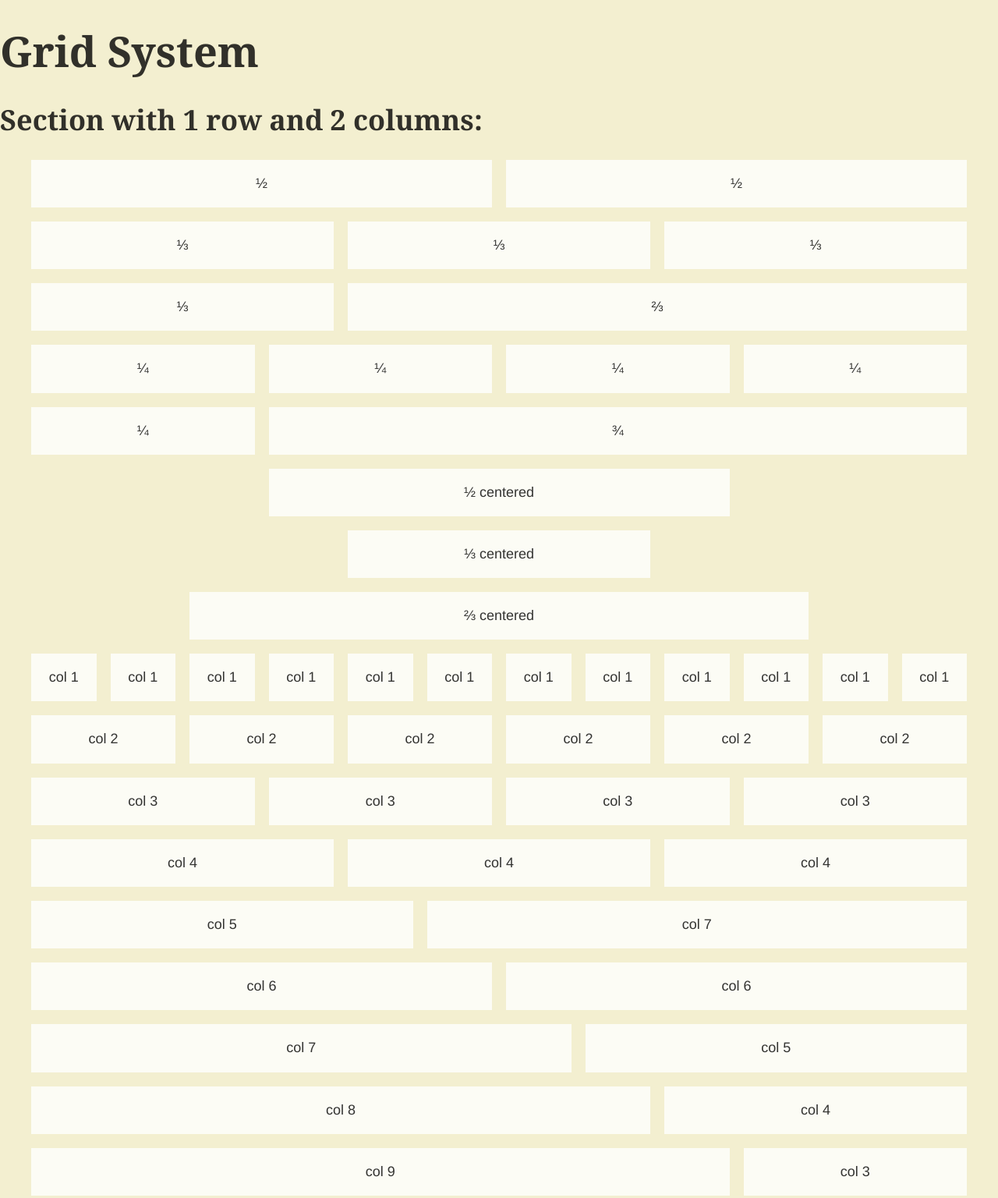
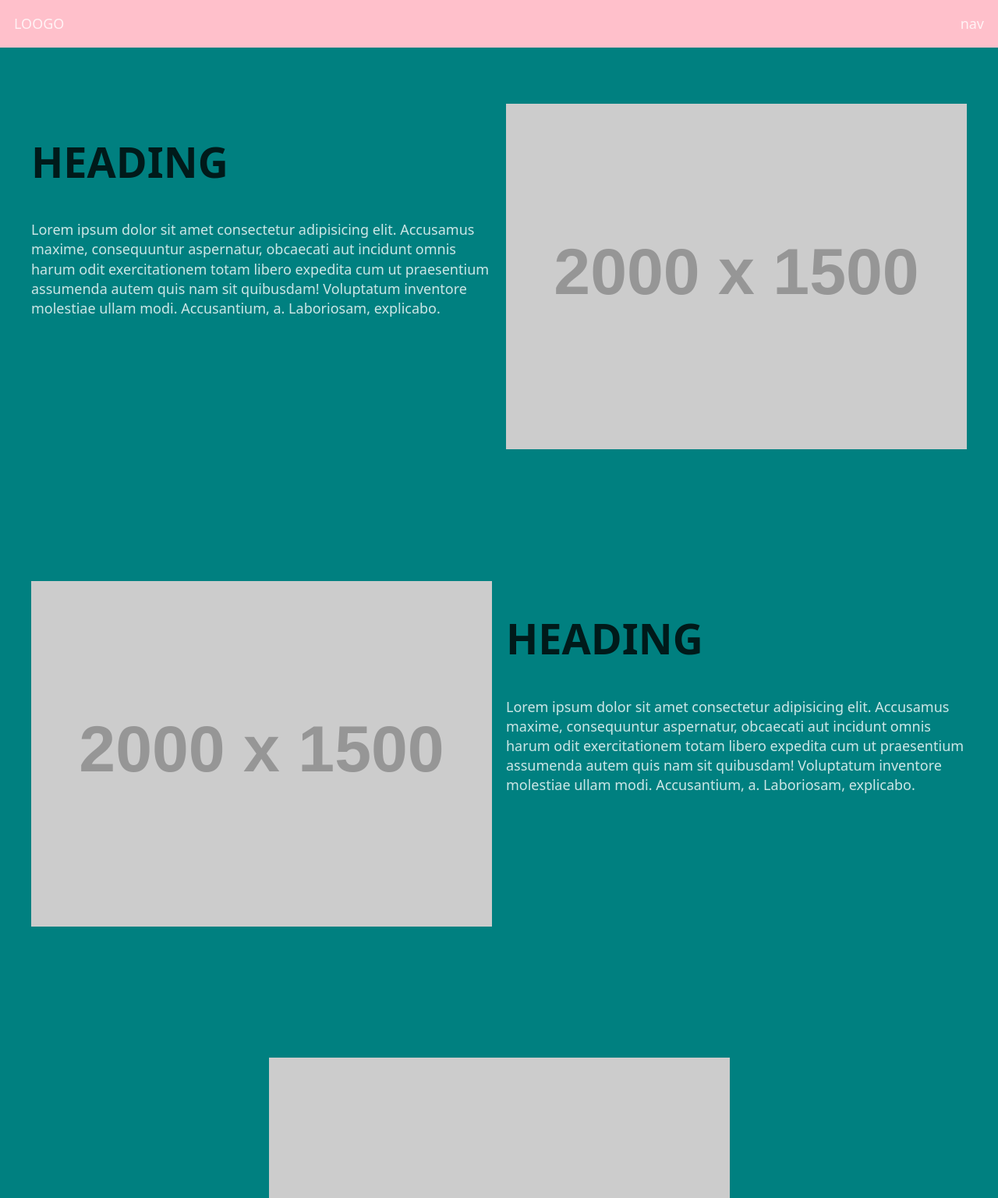
Before and after one commit to EmanCorNMA/simplebase, a plain HTML site: page index.html in a window 1280 px wide. Shown: the top 1536 px of the page at 78% size. Drawn offline with Linux system fonts and the light colour scheme; placeholder pictures from the web are drawn by us.

Commit message:
adding content?

```diff
--- a/css/style.css
+++ b/css/style.css
@@ -48,16 +48,18 @@ CSS TABLE OF CONTENTS
 
 :root {
     --color-body-background: rgba(243, 239, 208, 1);
-    --color-text-body: rgb(0 0 0 / .8);
+    --color-text-body: rgba(255, 255, 255, 0.8);
     --color-text-headings: rgb(0 0 0 / .8);
     --color-links: rgb(201, 137, 0);
     --color-links-hover: rgb(173, 173, 173);
 
-    --font-body: Helvetica, Arial, sans-serif;
-    --font-headings: Georgia, serif;
+    --font-body: system-ui, Helvetica, Arial, sans-serif;
+    --font-headings: system-ui, Georgia, serif;
 
     --container-width: 1200px;
-
+    --unit-small: 1em;
+    --unit-medium: 2em;
+    --unit-large: 4em;
 }
 
 /* GLOBAL RESET */
@@ -348,3 +350,30 @@ SITE STRUCTURE
 -----------------------------
 
 */
+
+/* SITE HEADER */
+.site-header {
+    background-color: pink;
+
+    display: flex;
+    justify-content: space-between;
+
+    padding: var(--unit-small);
+}
+
+/* SITE MAIN */
+.site-main {
+    background-color: teal;
+}
+
+/* SECTIONS */
+section {
+    padding: var(--unit-large) var(--unit-small);
+}
+
+/* SITE FOOTER */
+.site-footer {
+    background-color: sandybrown;
+
+    padding: var(--unit-small);
+}
--- a/index.html
+++ b/index.html
@@ -12,239 +12,63 @@
 
 <body>
 
-    <h1>Grid System</h1>
-    <h2>Section with 1 row and 2 columns:</h2>
-    <section>
-        <div class="container">
+    <header class="site-header">
+        <div class="site-logo">LOOGO</div>
+        <div class="site-nav">nav</div>
+    </header>
 
-            <div class="row demo">
-                <div class="one-half">
-                    &frac12;
-                </div>
-                <div class="one-half">
-                    &frac12;
+    <main class="site-main">
+        <section>
+            <div class="container">
+                <div class="row">
+                    <div class="one-half">
+                        <h1>HEADING</h1>
+                        <p>Lorem ipsum dolor sit amet consectetur adipisicing elit. Accusamus maxime, consequuntur
+                            aspernatur, obcaecati aut incidunt omnis harum odit exercitationem totam libero expedita cum
+                            ut praesentium assumenda autem quis nam sit quibusdam! Voluptatum inventore molestiae ullam
+                            modi. Accusantium, a. Laboriosam, explicabo.</p>
+                    </div>
+                    <div class="one-half"><img src="https://via.placeholder.com/2000x1500" alt="scammed"></div>
                 </div>
             </div>
+        </section>
 
-            <div class="row demo">
-                <div class="one-third">
-                    &frac13;
-                </div>
-                <div class="one-third">
-                    &frac13;
-                </div>
-                <div class="one-third">&frac13;</div>
-            </div>
+        <section>
+            <div class="container">
+                <div class="row">
+                    <div class="one-half"><img src="https://via.placeholder.com/2000x1500" alt="scammed"></div>
+                    <div class="one-half">
+                        <h1>HEADING</h1>
+                        <p>Lorem ipsum dolor sit amet consectetur adipisicing elit. Accusamus maxime, consequuntur
+                            aspernatur, obcaecati aut incidunt omnis harum odit exercitationem totam libero expedita cum
+                            ut praesentium assumenda autem quis nam sit quibusdam! Voluptatum inventore molestiae ullam
+                            modi. Accusantium, a. Laboriosam, explicabo.</p>
+                    </div>
 
-            <div class="row demo">
-                <div class="one-third">
-                    &frac13;
-                </div>
-                <div class="two-thirds">
-                    &frac23;
                 </div>
             </div>
+        </section>
 
-            <div class="row demo">
-                <div class="one-fourth">
-                    &frac14;
-                </div>
-                <div class="one-fourth">
-                    &frac14;
-                </div>
-                <div class="one-fourth">
-                    &frac14;
-                </div>
-                <div class="one-fourth">
-                    &frac14;
+        <section>
+            <div class="container">
+                <div class="row">
+                    <div class="one-half centered"><img src="https://via.placeholder.com/2000x1500" alt="scammed">
+
+                        <h1>HEADING</h1>
+                        <p>Lorem ipsum dolor sit amet consectetur adipisicing elit. Accusamus maxime, consequuntur
+                            aspernatur, obcaecati aut incidunt omnis harum odit exercitationem totam libero expedita cum
+                            ut praesentium assumenda autem quis nam sit quibusdam! Voluptatum inventore molestiae ullam
+                            modi. Accusantium, a. Laboriosam, explicabo.</p>
+                    </div>
+
                 </div>
             </div>
+        </section>
+    </main>
 
-            <div class="row demo">
-                <div class="one-fourth">
-                    &frac14;
-                </div>
-                <div class="three-fourths">
-                    &frac34;
-                </div>
-            </div>
-
-            <div class="row demo">
-                <div class="one-half centered">
-                    &frac12; centered
-                </div>
-            </div>
-
-            <div class="row demo">
-                <div class="one-third centered">
-                    &frac13; centered
-                </div>
-            </div>
-
-            <div class="row demo">
-                <div class="two-thirds centered">
-                    &frac23; centered
-                </div>
-            </div>
-
-            <div class="row demo">
-                <div class="col-1"> col 1 </div>
-                <div class="col-1"> col 1 </div>
-                <div class="col-1"> col 1 </div>
-                <div class="col-1"> col 1 </div>
-                <div class="col-1"> col 1 </div>
-                <div class="col-1"> col 1 </div>
-                <div class="col-1"> col 1 </div>
-                <div class="col-1"> col 1 </div>
-                <div class="col-1"> col 1 </div>
-                <div class="col-1"> col 1 </div>
-                <div class="col-1"> col 1 </div>
-                <div class="col-1"> col 1 </div>
-            </div>
-
-            <div class="row demo">
-                <div class="col-2"> col 2 </div>
-                <div class="col-2"> col 2 </div>
-                <div class="col-2"> col 2 </div>
-                <div class="col-2"> col 2 </div>
-                <div class="col-2"> col 2 </div>
-                <div class="col-2"> col 2 </div>
-            </div>
-
-            <div class="row demo">
-                <div class="col-3"> col 3 </div>
-                <div class="col-3"> col 3 </div>
-                <div class="col-3"> col 3 </div>
-                <div class="col-3"> col 3 </div>
-            </div>
-
-            <div class="row demo">
-                <div class="col-4"> col 4 </div>
-                <div class="col-4"> col 4 </div>
-                <div class="col-4"> col 4 </div>
-            </div>
-
-            <div class="row demo">
-                <div class="col-5"> col 5 </div>
-                <div class="col-7"> col 7 </div>
-            </div>
-
-            <div class="row demo">
-                <div class="col-6"> col 6 </div>
-                <div class="col-6"> col 6 </div>
-            </div>
-
-            <div class="row demo">
-                <div class="col-7"> col 7 </div>
-                <div class="col-5"> col 5 </div>
-            </div>
-
-            <div class="row demo">
-                <div class="col-8"> col 8 </div>
-                <div class="col-4"> col 4 </div>
-            </div>
-
-            <div class="row demo">
-                <div class="col-9"> col 9 </div>
-                <div class="col-3"> col 3 </div>
-            </div>
-
-            <div class="row demo">
-                <div class="col-10"> col 10 </div>
-                <div class="col-2"> col 2 </div>
-            </div>
-
-            <div class="row demo">
-                <div class="col-11"> col 11 </div>
-                <div class="col-1"> col 1 </div>
-            </div>
-
-            <div class="row demo">
-                <div class="col-12"> col 12 </div>
-            </div>
-
-            <div class="row demo">
-                <div class="col-1">
-                    push none
-                </div>
-            </div>
-
-            <div class="row demo">
-                <div class="col-1 push-1">
-                    push 1
-                </div>
-            </div>
-
-            <div class="row demo">
-                <div class="col-1 push-2">
-                    push 2
-                </div>
-            </div>
-
-            <div class="row demo">
-                <div class="col-1 push-3">
-                    push 3
-                </div>
-            </div>
-
-            <div class="row demo">
-                <div class="col-1 push-4">
-                    push 4
-                </div>
-            </div>
-
-            <div class="row demo">
-                <div class="col-1 push-5">
-                    push 5
-                </div>
-            </div>
-
-            <div class="row demo">
-                <div class="col-1 push-6">
-                    push 6
-                </div>
-            </div>
-
-            <div class="row demo">
-                <div class="col-1 push-7">
-                    push 7
-                </div>
-            </div>
-
-            <div class="row demo">
-                <div class="col-1 push-8">
-                    push 8
-                </div>
-            </div>
-
-            <div class="row demo">
-                <div class="col-1 push-9">
-                    push 9
-                </div>
-            </div>
-
-            <div class="row demo">
-                <div class="col-1 push-10">
-                    push 10
-                </div>
-            </div>
-
-            <div class="row demo">
-                <div class="col-1 push-11">
-                    push 11
-                </div>
-            </div>
-
-        </div>
-
-        </div>
-        </div>
-
-        </div>
-        </div>
-
-        </div>
-    </section>
+    <footer class="site-footer">
+        [ FOOTER ]
+    </footer>
 
 </body>
 
```
